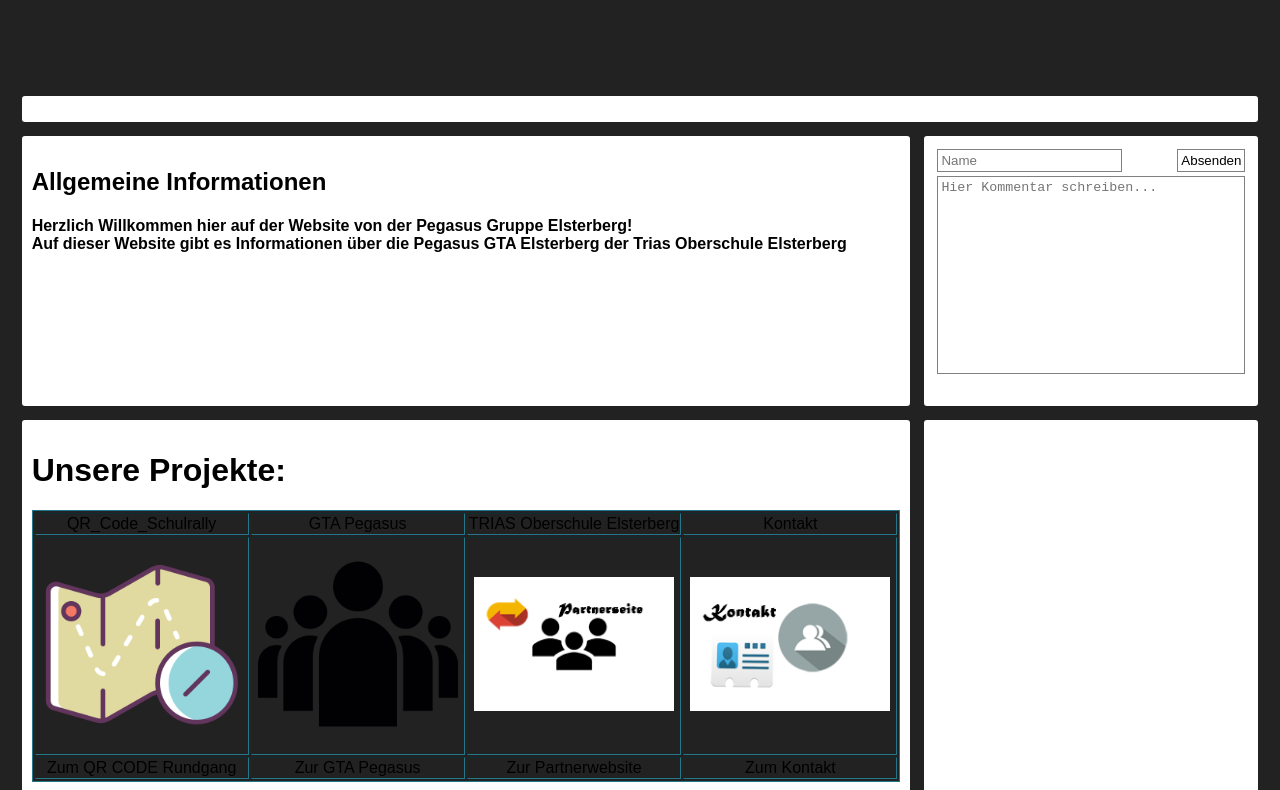
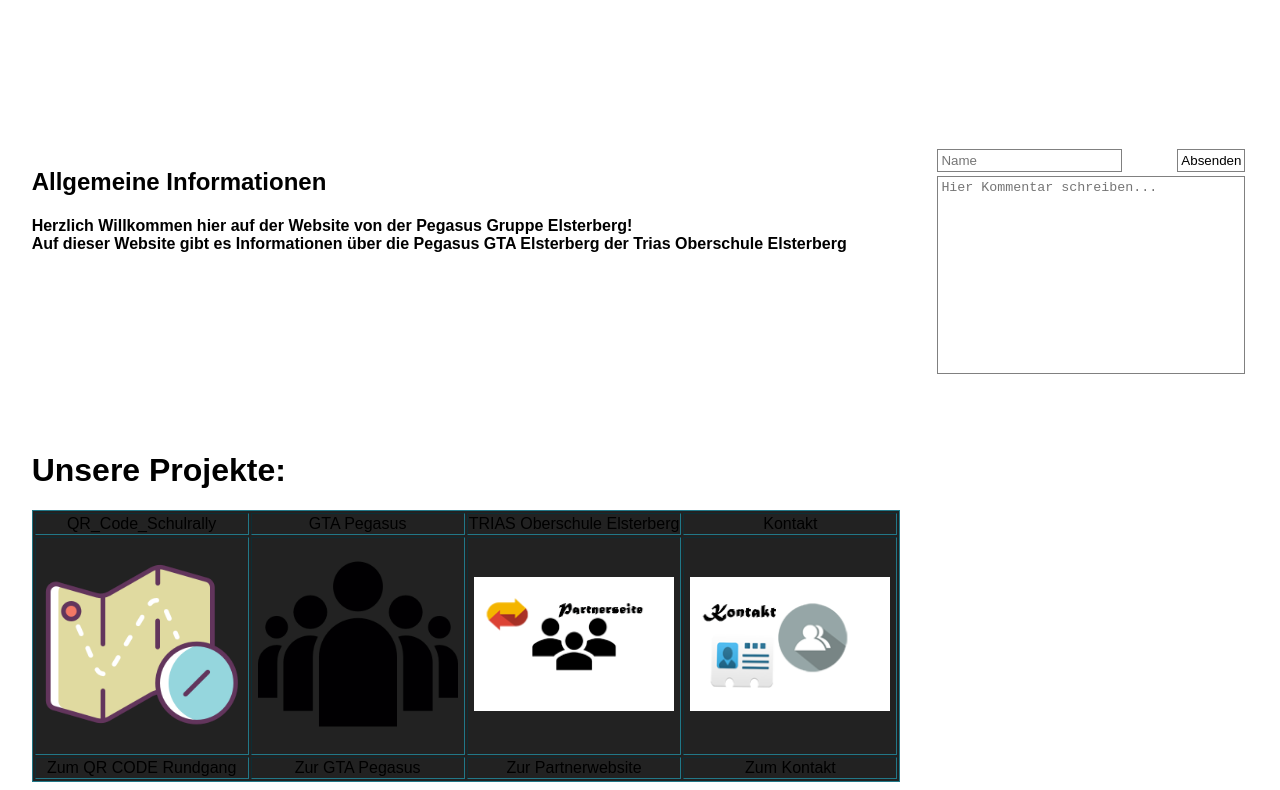
Before and after one commit to TOS-Pegasus/tos-pegasus.github.io, a plain HTML site: page index.html in a window 1280 px wide. Shown: the part 534-1324 px from the top of the page. Drawn offline with Linux system fonts and the light colour scheme; no server answers; a script that the page names is missing.

Commit message:
Update style.css

```diff
--- a/css/style.css
+++ b/css/style.css
@@ -1,7 +1,7 @@
 html, body {
   padding: 0px;
   margin: 0px;
-  background: #222;
+  background: #ffffff;
   font-family: 'Raleway', sans-serif;
   color: ##00ff77;
   overflow-x: hidden;
```
